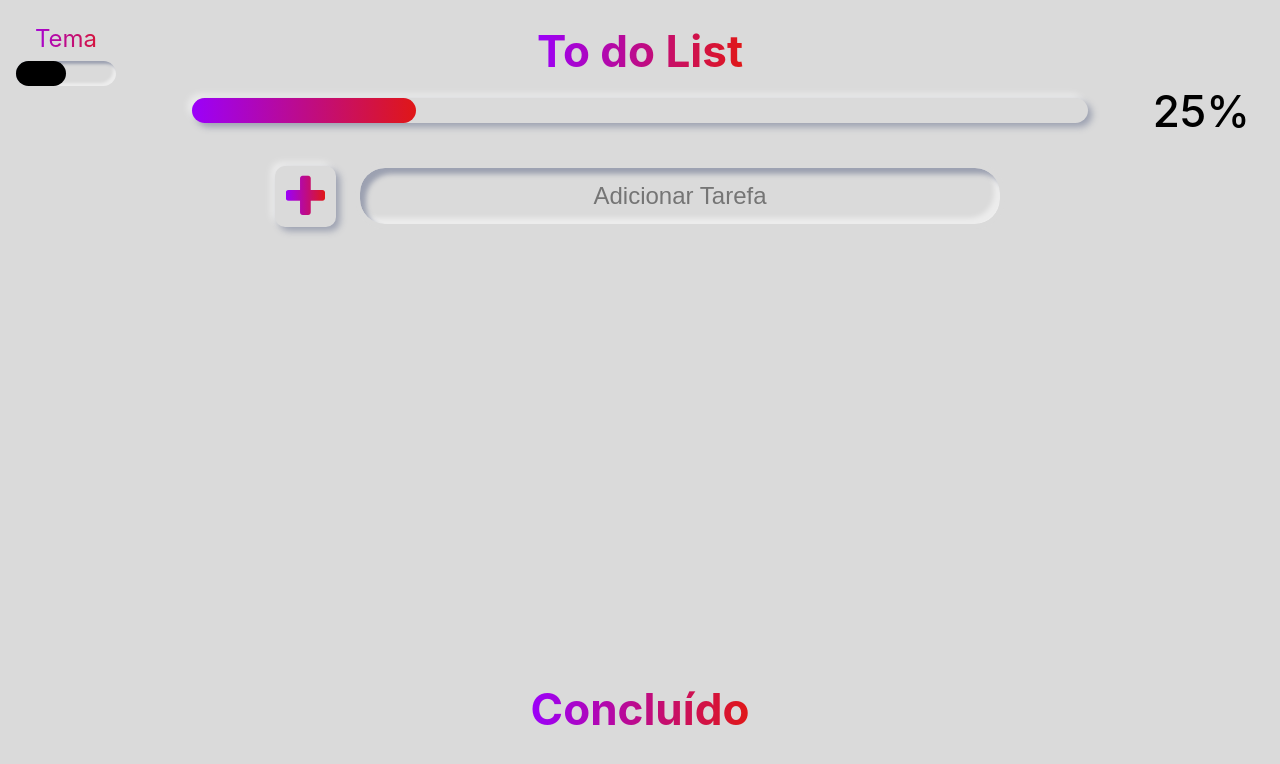
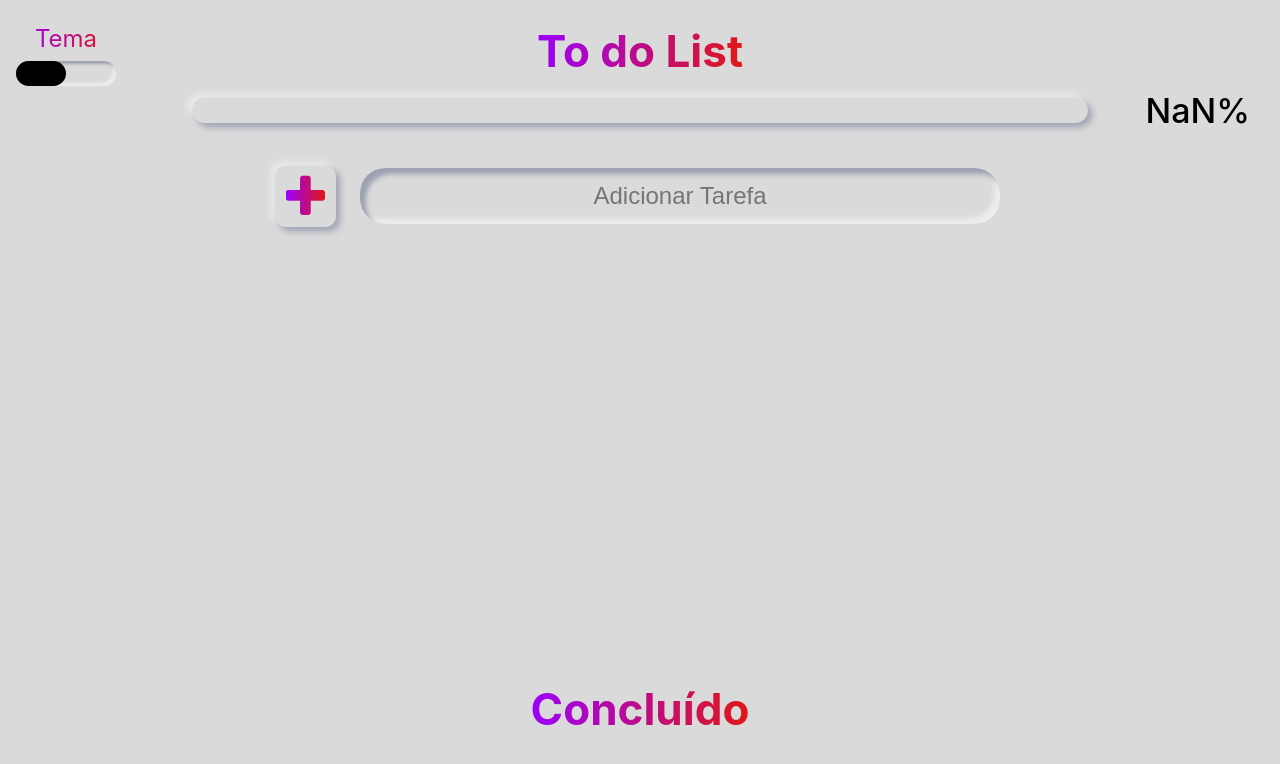
Before and after one commit to carlos-souza-dev/todolist, a React (Create React App) app: page / in a window 1280 px wide. Shown: the top 764 px of the page. Built offline with nearby package versions, Linux system fonts and the light colour scheme.

Commit message:
Progressive bar add

```diff
--- a/src/App.js
+++ b/src/App.js
@@ -19,7 +19,7 @@ function App() {
     <Container>
       <Section>
         <h1>To do List</h1>
-        <Bar/>
+        <Bar list={list}/>
         <Input setList={setList} list={list} setInputText={setInputText} inputText={inputText} edit={edit} setEdit={setEdit}/>
         <TodoList list={list} setList={setList} todos={list.length !== 0 ? list.filter((element) => element.done === false) : null} setEdit={setEdit}/>
       </Section>
--- a/src/components/Bar/index.js
+++ b/src/components/Bar/index.js
@@ -6,12 +6,16 @@ import ColorTheme from '../Theme';
 // Style
 import { BarS, ContainerBar } from './style';
 
-const Bar = () => {
+const Bar = ({ list }) => {
+
+    const totalDone = list.filter((item) => item.done === true).length;
+    const percent = parseFloat(((totalDone * 100) / list.length).toFixed(0));
+
     return (
             <ContainerBar>
                 <ColorTheme/>
-                <BarS/>
-                <span>25%</span>
+                <BarS percent={percent}/>
+                <span>{percent}%</span>
             </ContainerBar>
     );
 
--- a/src/components/Bar/style.js
+++ b/src/components/Bar/style.js
@@ -10,7 +10,7 @@ export const ContainerBar = styled.div`
 
     span {
         color: #000000;
-        font-size: 44px;
+        font-size: 34px;
         font-weight: 500;
         position: absolute;
         right: 30px;
@@ -30,10 +30,11 @@ export const BarS = styled.div`
         position: absolute;
         left: 0;
         top: 0;
-        width: 25%;
+        width: ${({percent}) =>  `${percent}%`};
         height: inherit;
         border-radius: 40px;
         background: linear-gradient(90deg, #9B00FA 0%, #E01717 100%);
         -webkit-text-fill-color: transparent;
+        transition: all ease-in-out 1.5s;
     }
 `;
--- a/src/components/Buttons/Plus/style.js
+++ b/src/components/Buttons/Plus/style.js
@@ -19,6 +19,10 @@ export const PlusS = styled.button`
         outline: none;
     }
 
+    &:active {
+        box-shadow: -2px -3px 0px #9CA1B1, 2px 3px 0px rgba(255, 255, 255, 0.5), inset -3px -3px 3px rgba(255, 255, 255, 0.5), inset 3px 3px 3px #9CA1B1;
+    }
+
     .fa-plus{
         color: blue;
         font-size: 50px;
--- a/src/components/Content/index.js
+++ b/src/components/Content/index.js
@@ -36,7 +36,8 @@ const Content = ({done, text, todo, list, setList, setEdit }) => {
             return (
                 <Container>
                     <CheckS onClick={completeHandler}><i className={done === true ? "fa fa-undo" : "fa fa-check"}></i></CheckS>
-                    <ContentS>{text}
+                    <ContentS>
+                    {text}
                     <span onClick={editHandler} ><i className="fa fa-edit"></i></span>
                     </ContentS>
                     <TrashS onClick={deleteHandler} ><i className="fa fa-trash"></i></TrashS>
--- a/src/components/Content/style.js
+++ b/src/components/Content/style.js
@@ -51,7 +51,8 @@ export const CheckS = styled.button`
     }
 
     &:active {
-        box-shadow: -2px -3px 0px #9CA1B1, 2px 3px 0px rgba(255, 255, 255, 0.5), inset -3px -3px 3px rgba(255, 255, 255, 0.5), inset 3px 3px 3px #9CA1B1;    }
+        box-shadow: -2px -3px 0px #9CA1B1, 2px 3px 0px rgba(255, 255, 255, 0.5), inset -3px -3px 3px rgba(255, 255, 255, 0.5), inset 3px 3px 3px #9CA1B1;
+    }
 
     .fa-check{
         color: green;
--- a/src/components/Input/index.js
+++ b/src/components/Input/index.js
@@ -19,6 +19,7 @@ const Input = ({ list, setList, setInputText, inputText, edit, setEdit }) => {
 
     const submitHandler = (e) => {
         e.preventDefault();
+        if(inputText || edit){
             if(edit.length > 0){
                 setList([
                     ...list, {done: edit[0].done, text: edit[0].text, id: edit[0].id}
@@ -30,10 +31,8 @@ const Input = ({ list, setList, setInputText, inputText, edit, setEdit }) => {
             }
             setInputText('');
             setEdit('');
+        }
     };
-
-    console.log("Edit",edit[0])
-    console.log("Text",inputText.length)
 
     return (
         <InputContainer>
@@ -43,7 +42,6 @@ const Input = ({ list, setList, setInputText, inputText, edit, setEdit }) => {
                 :
                 <InputS onChange={inputHandler} value={inputText} className="input-focus" type="text" placeholder="Adicionar Tarefa"/>
             }
-            {/* { edit ? <InputEditS value={edit}/> : null} */}
         </InputContainer>
     );
 };
--- a/src/components/Section/style.js
+++ b/src/components/Section/style.js
@@ -24,30 +24,14 @@ export const SectionDone = styled(SectionS)`
         box-shadow: 3px 3px 2px #9CA1B1, -3px -3px 2px rgba(255, 255, 255, 0.5);
         animation: hide-content 1s ease;
         text-decoration: line-through;
+    }
 
-        @keyframes hide-content {
-            0%{
-                opacity: 2;
-            }
-            25%{
-                opacity: .4;
-            }
-            50%{
-                opacity: .6;
-            }
-            75%{
-                opacity: .8;
-            }
-            100%{
-                opacity: 1;
-            }
-        }
-    }
     button {
         box-shadow: 3px 3px 2px #9CA1B1, -3px -3px 2px rgba(255, 255, 255, 0.5);
         animation: hide-content .5s ease;
+    }
 
-        @keyframes hide-content {
+    @keyframes hide-content {
             0%{
                 opacity: 0;
             }
@@ -68,7 +52,6 @@ export const SectionDone = styled(SectionS)`
         .fa {
             color: grey;
         }
-    }
 `;
 
 export const Container = styled.main`
--- a/src/components/TodoList/style.js
+++ b/src/components/TodoList/style.js
@@ -7,6 +7,28 @@ export const TodoListS = styled.article`
     align-items: center;
     justify-content: space-evenly;
     flex-direction: column;
+
+    div, button {
+        animation: hide-content 1s ease;
+
+        @keyframes hide-content {
+            0%{
+                opacity: 2;
+            }
+            25%{
+                opacity: .4;
+            }
+            50%{
+                opacity: .6;
+            }
+            75%{
+                opacity: .8;
+            }
+            100%{
+                opacity: 1;
+            }
+        }
+    }
 `;
 
 export const Null = styled.div`
```
Lines whose indentation alone changed are shown as unchanged.
